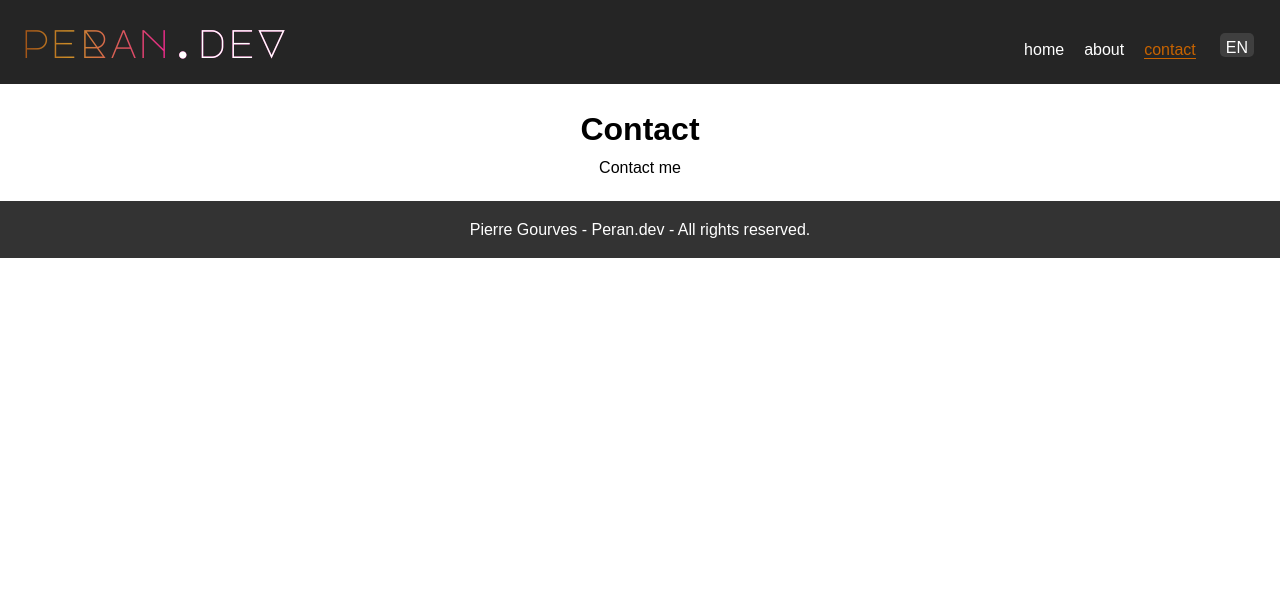
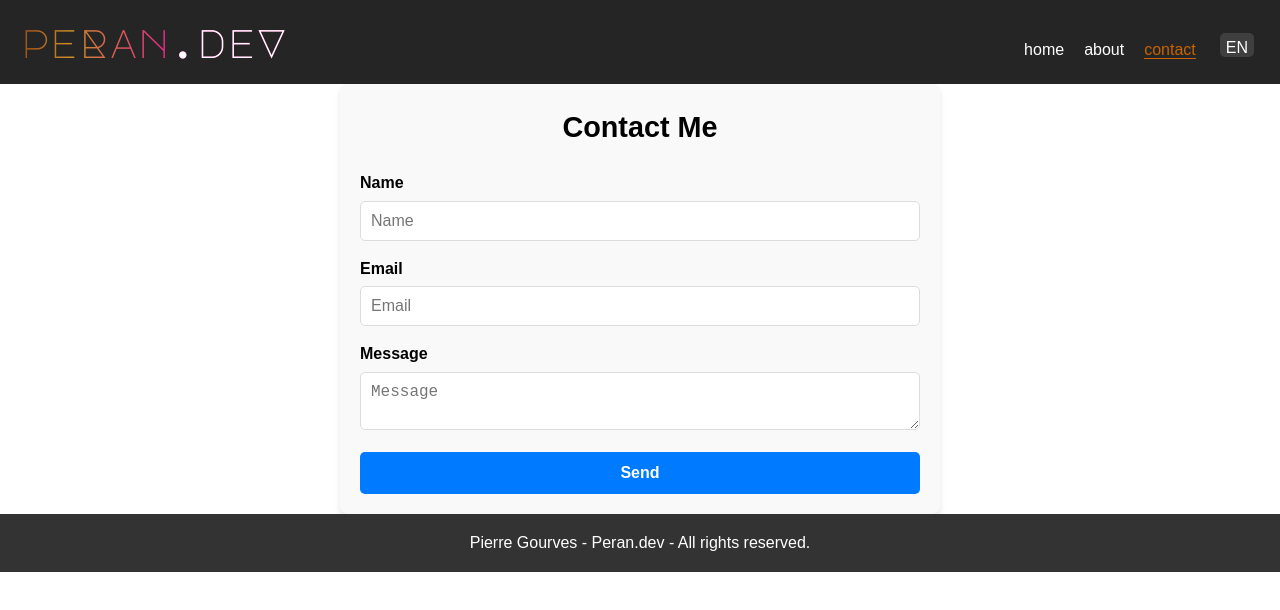
Before and after one commit to Lanseeg/portfolio, a React (Vite) app: page /contact in a window 1280 px wide. Shown: the top 610 px of the page. Built offline with nearby package versions, Linux system fonts and the light colour scheme; a web font is replaced by a local one.

Commit message:
feat. contact form added with importation of emailJS

```diff
--- a/package.json
+++ b/package.json
@@ -14,6 +14,7 @@
     "@fortawesome/free-brands-svg-icons": "^6.7.1",
     "@fortawesome/free-solid-svg-icons": "^6.7.1",
     "@fortawesome/react-fontawesome": "^0.2.2",
+    "emailjs-com": "^3.2.0",
     "framer-motion": "^11.13.1",
     "i18next": "^24.0.5",
     "i18next-browser-languagedetector": "^8.0.0",
--- /dev/null
+++ b/src/components/ContactForm.jsx
@@ -0,0 +1,93 @@
+import { useState } from 'react';
+import { useTranslation } from 'react-i18next';
+import emailjs from 'emailjs-com';
+import '../styles/components/_contactForm.scss';
+
+const ContactForm = () => {
+  const { t } = useTranslation('contact'); // Namespace 'contact'
+
+  const [formData, setFormData] = useState({
+    name: '',
+    email: '',
+    message: '',
+  });
+
+  const [status, setStatus] = useState('');
+
+  const handleChange = (e) => {
+    const { name, value } = e.target;
+    setFormData({ ...formData, [name]: value });
+  };
+
+  const handleSubmit = (e) => {
+    e.preventDefault();
+
+    const serviceID = 'service_3gqn4om';
+    const templateID = 'template_vkmcdcn';
+    const publicKey = '4uvcdvs7_83AcevC4';
+
+    emailjs
+      .send(serviceID, templateID, formData, publicKey)
+      .then(() => {
+        setStatus('success');
+        setFormData({ name: '', email: '', message: '' });
+      })
+      .catch(() => {
+        setStatus('error');
+      });
+  };
+
+  return (
+    <div className="contact-form">
+      <h2>{t('title')}</h2>
+      <form onSubmit={handleSubmit}>
+        <div className="form-group">
+          <label htmlFor="name">{t('name')}</label>
+          <input
+            type="text"
+            id="name"
+            name="name"
+            placeholder={t('name')}
+            value={formData.name}
+            onChange={handleChange}
+            required
+          />
+        </div>
+        <div className="form-group">
+          <label htmlFor="email">{t('email')}</label>
+          <input
+            type="email"
+            id="email"
+            name="email"
+            placeholder={t('email')}
+            value={formData.email}
+            onChange={handleChange}
+            required
+          />
+        </div>
+        <div className="form-group">
+          <label htmlFor="message">{t('message')}</label>
+          <textarea
+            id="message"
+            name="message"
+            placeholder={t('message')}
+            value={formData.message}
+            onChange={handleChange}
+            required
+          />
+        </div>
+        <button type="submit" className="contact-form__submit">
+          {t('sendButton')}
+        </button>
+      </form>
+      {status === 'success' && (
+        <p className="contact-form__status success">{t('successMessage')}</p>
+      )}
+      {status === 'error' && (
+        <p className="contact-form__status error">{t('errorMessage')}</p>
+      )}
+    </div>
+  );
+};
+
+export default ContactForm;
--- a/src/i18n.js
+++ b/src/i18n.js
@@ -31,6 +31,10 @@ import brEducation from './locales/br/education.json';
 import enAbout from './locales/en/about.json';
 import frAbout from './locales/fr/about.json';
 import brAbout from './locales/br/about.json';
+//CONTACT
+import enContact from './locales/en/contact.json';
+import frContact from './locales/fr/contact.json';
+import brContact from './locales/br/contact.json';
 
 // 2 - Add ressource & namespace
 i18n
@@ -46,6 +50,7 @@ i18n
         projectCard: enProjectCard,
         education: enEducation,
         about: enAbout,
+        contact: enContact,
       },
       fr: {
         nav: frNav,
@@ -55,6 +60,7 @@ i18n
         projectCard: frProjectCard,
         education: frEducation,
         about: frAbout,
+        contact: frContact,
       },
       br: {
         nav: brNav,
@@ -64,10 +70,11 @@ i18n
         projectCard: brProjectCard,
         education: brEducation,
         about: brAbout,
+        contact: brContact,
       },
     },
     fallbackLng: 'en',
-    ns: ['nav', 'presentation', 'skills', 'projects', 'projectCard', 'education', 'about'],
+    ns: ['nav', 'presentation', 'skills', 'projects', 'projectCard', 'education', 'about', 'contact'],
     defaultNS: 'projects',
     interpolation: {
       escapeValue: false,
--- /dev/null
+++ b/src/locales/br/contact.json
@@ -0,0 +1,9 @@
+{
+  "title": "Kit ar c'hemenn",
+  "name": "Anv",
+  "email": "Postel",
+  "message": "Kemennoù",
+  "sendButton": "Kas",
+  "successMessage": "Ho kemennoù zo bet kaset gant berzh!",
+  "errorMessage": "Ur fazi zo c'hoarvezet. Klaskit en-dro mar plij."
+}
--- /dev/null
+++ b/src/locales/en/contact.json
@@ -0,0 +1,9 @@
+{
+  "title": "Contact Me",
+  "name": "Name",
+  "email": "Email",
+  "message": "Message",
+  "sendButton": "Send",
+  "successMessage": "Your message was successfully sent!",
+  "errorMessage": "An error occurred. Please try again."
+}
--- /dev/null
+++ b/src/locales/fr/contact.json
@@ -0,0 +1,9 @@
+{
+    "title": "Contactez-moi",
+    "name": "Nom",
+    "email": "Email",
+    "message": "Message",
+    "sendButton": "Envoyer",
+    "successMessage": "Votre message a été envoyé avec succès ! Je reviens vers vous rapidement.",
+    "errorMessage": "Une erreur est survenue. Veuillez réessayer."
+  }
--- a/src/pages/About.jsx
+++ b/src/pages/About.jsx
@@ -12,7 +12,7 @@ const About = () => {
         <div className="about__photo-section">
           <img
             src="/images/about/pg.png"
-            alt={t('photoCaption')} // Caption dans les traductions
+            alt={t('photoCaption')}
             className="about__photo"
           />
           <h3 className="about__title">{t('title')}</h3>
--- a/src/pages/Contact.jsx
+++ b/src/pages/Contact.jsx
@@ -1,11 +1,11 @@
-import "../styles/pages/_about.scss";
-const About = () => {
+import ContactForm from '../components/ContactForm';
+
+const Contact = () => {
   return (
-    <div className="about">
-      <h1>Contact</h1>
-      <p>Contact me</p>
+    <div className="contact-page">
+      <ContactForm />
     </div>
   );
 };
 
-export default About;
+export default Contact;
--- /dev/null
+++ b/src/styles/components/_contactForm.scss
@@ -0,0 +1,64 @@
+.contact-form {
+  max-width: 600px;
+  margin: 0 auto;
+  padding: 20px;
+  background-color: #f9f9f9;
+  border-radius: 8px;
+  box-shadow: 0 4px 6px rgba(0, 0, 0, 0.1);
+
+  h2 {
+    font-size: 1.8rem;
+    margin-bottom: 20px;
+    text-align: center;
+  }
+
+  .form-group {
+    margin-bottom: 15px;
+
+    label {
+      display: block;
+      font-weight: bold;
+      margin-bottom: 5px;
+    }
+
+    input,
+    textarea {
+      width: 100%;
+      padding: 10px;
+      border: 1px solid #ddd;
+      border-radius: 5px;
+      font-size: 1rem;
+    }
+  }
+
+  .contact-form__submit {
+    width: 100%;
+    padding: 12px 0;
+    background-color: #007bff;
+    color: white;
+    font-size: 1rem;
+    font-weight: bold;
+    border: none;
+    border-radius: 5px;
+    cursor: pointer;
+    transition: background-color 0.3s;
+
+    &:hover {
+      background-color: #0056b3;
+    }
+  }
+
+  .contact-form__status {
+    margin-top: 15px;
+    font-size: 1rem;
+    text-align: center;
+
+    &.success {
+      color: green;
+    }
+
+    &.error {
+      color: red;
+    }
+  }
+}
```
Also changed, not shown: 1 other file (tests, documents, lock files or other folders).
